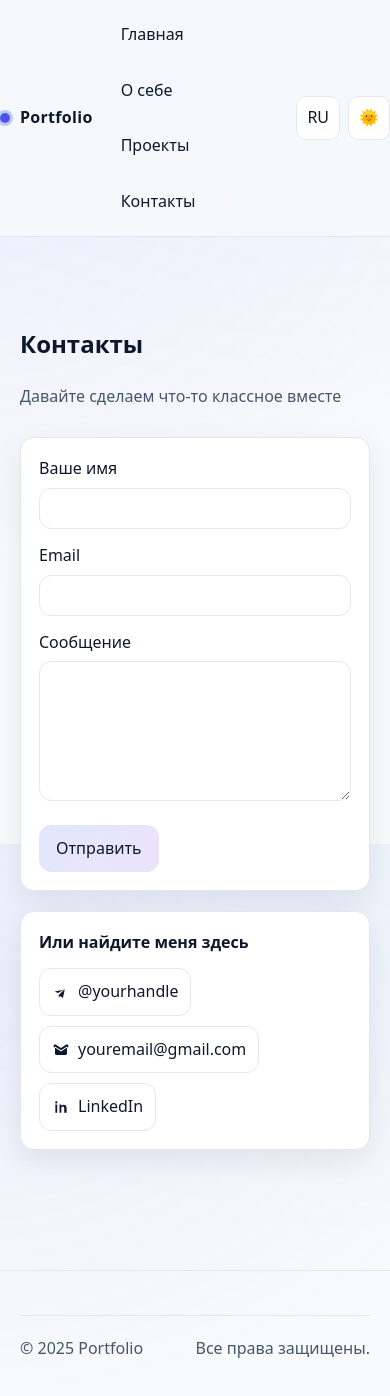
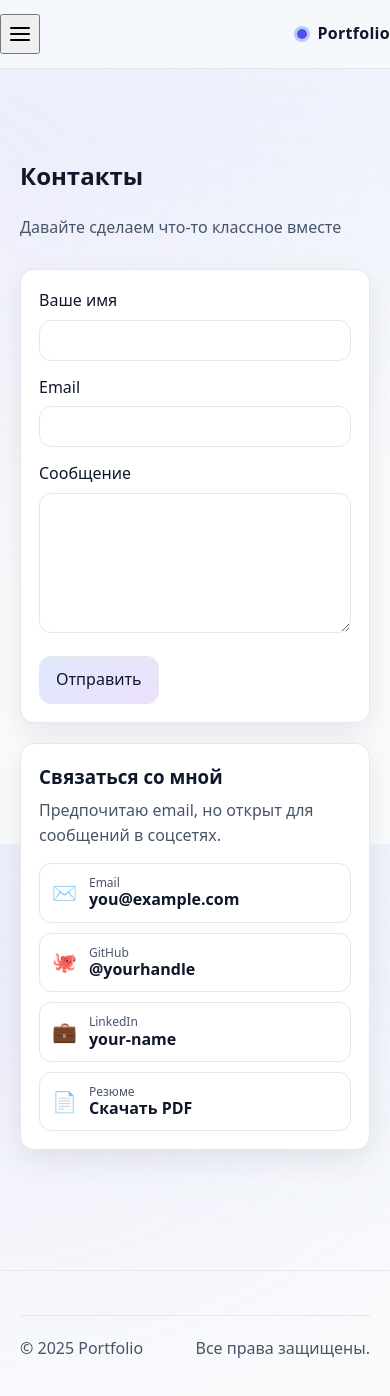
Before and after one commit to AndryGavrus/my-portfolio, a React (Vite) app: page /contact in a window 390 px wide. Shown: the top 1396 px of the page. Built offline with nearby package versions, Linux system fonts and the light colour scheme.

Commit message:
Refacoring

```diff
--- a/src/components/Header.tsx
+++ b/src/components/Header.tsx
@@ -1,19 +1,41 @@
-import React from 'react';
-import { NavLink } from 'react-router-dom';
+import React, { useState } from 'react';
+import { NavLink, useNavigate } from 'react-router-dom';
 import { ThemeToggle } from './ThemeToggle';
 import { LanguageSwitcher } from './LanguageSwitcher';
 import { useTranslation } from 'react-i18next';
+import { AnimatePresence, motion } from 'framer-motion';
 
 export const Header: React.FC = () => {
   const { t } = useTranslation();
+  const [open, setOpen] = useState(false);
+  const navigate = useNavigate();
 
   const linkClass = ({ isActive }: { isActive: boolean }) =>
     `nav__link ${isActive ? 'active' : ''}`;
 
+  const go = (path: string) => {
+    navigate(path);
+    setOpen(false);
+  };
+
   return (
     <header className="header">
       <div className="container nav">
-        <div className="brand" aria-label="Portfolio brand">
+        <button
+          className={`burger ${open ? 'burger--open' : ''}`}
+          aria-label="Menu"
+          aria-expanded={open}
+          onClick={() => setOpen((v) => !v)}
+        >
+          <span className="burger__icon" />
+        </button>
+
+        <div
+          className="brand"
+          onClick={() => go('/')}
+          style={{ cursor: 'pointer' }}
+          aria-label="Logo"
+        >
           <span className="brand__dot" />
           <span>Portfolio</span>
         </div>
@@ -38,6 +60,47 @@ export const Header: React.FC = () => {
           <ThemeToggle />
         </div>
       </div>
+
+      <AnimatePresence>
+        {open && (
+          <motion.aside
+            className="mobile-menu"
+            initial={{ opacity: 0 }}
+            animate={{ opacity: 1 }}
+            exit={{ opacity: 0 }}
+          >
+            <div className="mobile-menu__inner">
+              <div className="container" style={{ display: 'flex', justifyContent: 'space-between', alignItems: 'center' }}>
+                <div className="brand" aria-hidden>
+                  <span className="brand__dot" />
+                  <span>Portfolio</span>
+                </div>
+                <button
+                  className={`burger burger--open`}
+                  aria-label="Close menu"
+                  onClick={() => setOpen(false)}
+                >
+                  <span className="burger__icon" />
+                </button>
+              </div>
+
+              <div className="mobile-menu__links">
+                <button className="mobile-menu__link" onClick={() => go('/')}>{t('nav.home')}</button>
+                <button className="mobile-menu__link" onClick={() => go('/about')}>{t('nav.about')}</button>
+                <button className="mobile-menu__link" onClick={() => go('/projects')}>{t('nav.projects')}</button>
+                <button className="mobile-menu__link" onClick={() => go('/contact')}>{t('nav.contact')}</button>
+              </div>
+
+              <div className="mobile-menu__footer">
+                <div className="container" style={{ display: 'flex', gap: 8 }}>
+                  <LanguageSwitcher />
+                  <ThemeToggle />
+                </div>
+              </div>
+            </div>
+          </motion.aside>
+        )}
+      </AnimatePresence>
     </header>
   );
 };
--- a/src/index.css
+++ b/src/index.css
@@ -40,7 +40,7 @@ body {
         var(--bg);
     color: var(--text);
     line-height: 1.6;
-    display: flex;
+        display: flex;
     flex-direction: column;
     min-height: 100vh;
 }
@@ -76,7 +76,7 @@ button {
 .header {
     position: sticky;
     top: 0;
-    z-index: 50;
+    z-index: 60;
     backdrop-filter: saturate(1.2) blur(8px);
     background: color-mix(in oklab, var(--bg), transparent 20%);
     border-bottom: 1px solid var(--border);
@@ -124,6 +124,7 @@ button {
     transform: translateY(-1px);
 }
 
+/* Desktop toolbar */
 .toolbar {
     display: flex;
     align-items: center;
@@ -147,11 +148,129 @@ button {
     transform: translateY(-1px);
 }
 
+
+
+/* Mobile: hide desktop nav and toolbar */
+@media (max-width: 820px) {
+    .nav__links {
+        display: none;
+    }
+
+    .toolbar {
+        display: none;
+    }
+}
+
+/* Burger button */
+.burger {
+    display: none;
+    width: 40px;
+    height: 40px;
+
+
+    justify-content: center;
+    align-items: center;
+    gap: 0;
+    transition: transform 0.12s ease, background 0.2s ease, border-color 0.2s ease;
+}
+
+.burger:hover {
+    transform: translateY(-1px);
+}
+
+@media (max-width: 820px) {
+    .burger {
+        display: inline-flex;
+    }
+}
+
+.burger__icon {
+    position: relative;
+    width: 20px;
+    height: 2px;
+    background: currentColor;
+    border-radius: 1px;
+}
+
+.burger__icon::before,
+.burger__icon::after {
+    content: '';
+    position: absolute;
+    left: 0;
+    width: 20px;
+    height: 2px;
+    background: currentColor;
+    border-radius: 1px;
+    transition: transform 0.2s ease, opacity 0.2s ease, top 0.2s ease;
+}
+
+.burger__icon::before {
+    top: -6px;
+}
+
+.burger__icon::after {
+    top: 6px;
+}
+
+.burger--open .burger__icon {
+    background: transparent;
+}
+
+.burger--open .burger__icon::before {
+    top: 0;
+    transform: rotate(45deg);
+}
+
+.burger--open .burger__icon::after {
+    top: 0;
+    transform: rotate(-45deg);
+}
+
+/* Mobile menu overlay */
+.mobile-menu {
+    position: fixed;
+    inset: 0;
+    z-index: 55;
+    display: grid;
+    grid-template-rows: auto 1fr auto;
+    background: color-mix(in oklab, var(--bg), #000 12%);
+    backdrop-filter: blur(6px);
+    padding: 16px 0 28px;
+}
+
+.mobile-menu__inner {
+    display: grid;
+    grid-template-rows: auto 1fr;
+    height: 100%;
+}
+
+.mobile-menu__links {
+    display: grid;
+    gap: 8px;
+    padding: 16px 20px 0;
+}
+
+.mobile-menu__link {
+    display: block;
+    padding: 14px;
+    border-radius: 12px;
+    border: 1px solid var(--border);
+    background: var(--bg-soft);
+}
+
+.mobile-menu__footer {
+    padding: 12px 20px 0;
+    display: flex;
+    gap: 8px;
+}
+
+/* Main and scrolling control */
 .main {
     padding: 32px 0 64px;
     flex: 1 0 auto;
 }
 
+/* Sections and layout */
 .section {
     padding: 56px 0;
 }
@@ -300,7 +419,7 @@ button {
     border-top: 1px solid var(--border);
     padding: 24px 0 40px;
     color: var(--text-muted);
-    flex-shrink: 0;
+        flex-shrink: 0;
 }
 
 .input,
@@ -358,33 +477,3 @@ hr.sep {
     background: var(--border);
     margin: 20px 0;
 }
-
-.icon-links {
-    display: flex;
-    gap: 10px;
-    flex-wrap: wrap;
-}
-
-.icon-btn {
-    display: inline-flex;
-    align-items: center;
-    gap: 8px;
-    padding: 10px 12px;
-    border-radius: 12px;
-    border: 1px solid var(--border);
-    background: var(--bg-soft);
-    color: var(--text);
-    transition: transform 0.12s ease, background 0.2s, border-color 0.2s;
-}
-
-.icon-btn:hover {
-    transform: translateY(-2px);
-    background: color-mix(in oklab, var(--bg-soft), var(--primary) 8%);
-    border-color: color-mix(in oklab, var(--border), var(--primary) 20%);
-}
-
-.icon {
-    width: 18px;
-    height: 18px;
-    display: inline-block;
-}
--- a/src/pages/Contact.tsx
+++ b/src/pages/Contact.tsx
@@ -3,26 +3,8 @@ import { Section } from '../components/Section';
 import { useTranslation } from 'react-i18next';
 import { motion } from 'framer-motion';
 
-const TelegramIcon = () => (
-  <svg className="icon" viewBox="0 0 24 24" fill="currentColor" aria-hidden="true">
-    <path d="M9.04 15.89 8.9 19.1c.3 0 .43-.13.58-.28l1.39-1.34 2.88 2.12c.53.29.91.14 1.06-.49l1.92-9.02c.2-.92-.33-1.28-.9-1.06L4.9 11.07c-.88.34-.86.83-.15 1.05l3.6 1.12 8.36-5.28c.39-.24.75-.11.46.13L9.04 15.89z"/>
-  </svg>
-);
-
-const GmailIcon = () => (
-  <svg className="icon" viewBox="0 0 24 24" fill="currentColor" aria-hidden="true">
-    <path d="M20 18c0 1.1-.9 2-2 2H6c-1.1 0-2-.9-2-2V8.5l8 5.33 8-5.33V18zM20 6h-1l-7 4.67L5 6H4c-1.1 0-2 .9-2 2v.5l10 6.67 10-6.67V8c0-1.1-.9-2-2-2z"/>
-  </svg>
-);
-
-const LinkedInIcon = () => (
-  <svg className="icon" viewBox="0 0 24 24" fill="currentColor" aria-hidden="true">
-    <path d="M6.94 8.5H4.5V19.5h2.44V8.5zM5.72 7.3c.78 0 1.41-.64 1.41-1.41 0-.78-.63-1.41-1.41-1.41S4.3 5.12 4.3 5.9c0 .77.63 1.4 1.42 1.4zM19.5 19.5V13.6c0-3.16-1.69-4.63-3.95-4.63-1.82 0-2.64 1-3.1 1.7V8.5H10v11h2.45v-5.4c0-1.43.27-2.82 2.05-2.82 1.75 0 1.78 1.64 1.78 2.9v5.33H19.5z"/>
-  </svg>
-);
-
 export const Contact: React.FC = () => {
-  const { t } = useTranslation();
+  const { t, i18n } = useTranslation();
 
   const [status, setStatus] = useState<'idle' | 'loading' | 'success' | 'error'>('idle');
   const [form, setForm] = useState({ name: '', email: '', message: '' });
@@ -44,6 +26,33 @@ export const Contact: React.FC = () => {
       setTimeout(() => setStatus('idle'), 2500);
     }
   };
+
+  const items = [
+    {
+      label: i18n.language === 'ru' ? 'Email' : 'Email',
+      value: 'you@example.com',
+      href: 'mailto:you@example.com',
+      icon: '✉️',
+    },
+    {
+      label: i18n.language === 'ru' ? 'GitHub' : 'GitHub',
+      value: '@yourhandle',
+      href: 'https://github.com/yourhandle',
+      icon: '🐙',
+    },
+    {
+      label: i18n.language === 'ru' ? 'LinkedIn' : 'LinkedIn',
+      value: 'your-name',
+      href: 'https://linkedin.com/in/your-name',
+      icon: '💼',
+    },
+    {
+      label: i18n.language === 'ru' ? 'Резюме' : 'Resume',
+      value: i18n.language === 'ru' ? 'Скачать PDF' : 'Download PDF',
+      href: '/resume.pdf',
+      icon: '📄',
+    },
+  ];
 
   return (
     <Section title={t('contact.title')} subtitle={t('contact.subtitle')}>
@@ -106,27 +115,78 @@ export const Contact: React.FC = () => {
           </div>
         </motion.form>
 
-        <motion.div
+        <motion.aside
           className="card"
-          style={{ padding: 18, display: 'grid', alignContent: 'center', gap: 12 }}
           initial={{ opacity: 0, y: 12 }}
           whileInView={{ opacity: 1, y: 0 }}
           viewport={{ once: true, amount: 0.3 }}
           transition={{ duration: 0.4, delay: 0.05 }}
+          style={{ padding: 18, display:'grid', gap: 14 }}
         >
-          <strong>{t('contact.orFindMe')}</strong>
-          <div className="icon-links">
-            <a className="icon-btn" href="https://t.me/yourhandle" target="_blank" rel="noreferrer" aria-label="Telegram">
-              <TelegramIcon /> @yourhandle
-            </a>
-            <a className="icon-btn" href="mailto:youremail@gmail.com" aria-label="Gmail">
-              <GmailIcon /> youremail@gmail.com
-            </a>
-            <a className="icon-btn" href="https://www.linkedin.com/in/yourprofile" target="_blank" rel="noreferrer" aria-label="LinkedIn">
-              <LinkedInIcon /> LinkedIn
-            </a>
+          <div style={{ display:'grid', gap: 6 }}>
+            <h3 style={{ margin: 0 }}>
+              {i18n.language === 'ru' ? 'Связаться со мной' : 'Get in touch'}
+            </h3>
+            <p style={{ margin: 0, color:'var(--text-muted)' }}>
+              {i18n.language === 'ru'
+                ? 'Предпочитаю email, но открыт для сообщений в соцсетях.'
+                : 'Email is preferred, but I’m open to social DMs too.'}
+            </p>
           </div>
-        </motion.div>
+
+          <div style={{ display:'grid', gap: 10 }}>
+            {items.map((item) => {
+              const content = (
+                <div style={{ display:'flex', alignItems:'center', gap:12 }}>
+                  <div style={{ fontSize: 20 }}>{item.icon}</div>
+                  <div style={{ lineHeight: 1.2 }}>
+                    <div style={{ fontSize: 12, color:'var(--text-muted)' }}>{item.label}</div>
+                    <div style={{ fontWeight: 600 }}>{item.value}</div>
+                  </div>
+                </div>
+              );
+              return item.href ? (
+                <a
+                  key={item.label}
+                  href={item.href}
+                  target={item.href.startsWith('http') ? '_blank' : undefined}
+                  rel={item.href.startsWith('http') ? 'noreferrer' : undefined}
+                  className="contact-item"
+                  style={{
+                    border: '1px solid var(--border)',
+                    borderRadius: 12,
+                    padding: 12,
+                    background: 'var(--bg-soft)',
+                    transition: 'transform 0.12s ease, background 0.2s ease, border-color 0.2s ease',
+                    display:'block'
+                  }}
+                  onMouseEnter={(e) => {
+                    (e.currentTarget as HTMLAnchorElement).style.transform = 'translateY(-2px)';
+                    (e.currentTarget as HTMLAnchorElement).style.background = 'color-mix(in oklab, var(--bg-soft), var(--primary) 6%)';
+                  }}
+                  onMouseLeave={(e) => {
+                    (e.currentTarget as HTMLAnchorElement).style.transform = '';
+                    (e.currentTarget as HTMLAnchorElement).style.background = 'var(--bg-soft)';
+                  }}
+                >
+                  {content}
+                </a>
+              ) : (
+                <div
+                  key={item.label}
+                  style={{
+                    border: '1px solid var(--border)',
+                    borderRadius: 12,
+                    padding: 12,
+                    background: 'var(--bg-soft)'
+                  }}
+                >
+                  {content}
+                </div>
+              );
+            })}
+          </div>
+        </motion.aside>
       </div>
     </Section>
   );
```
